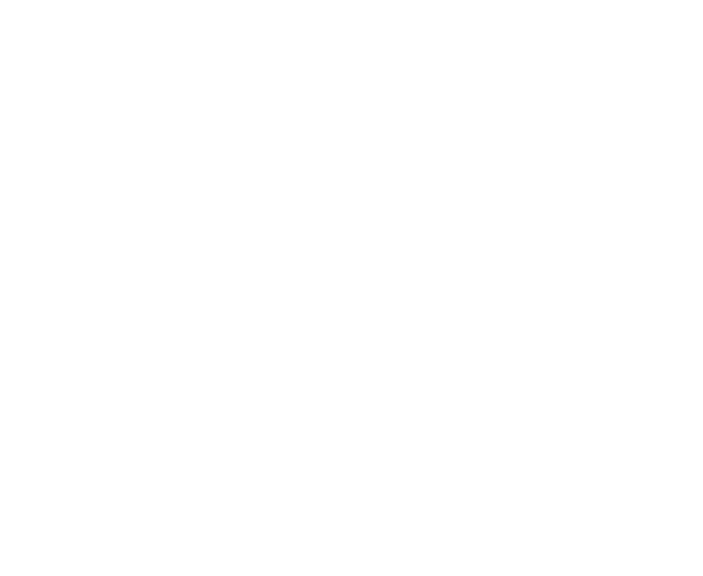
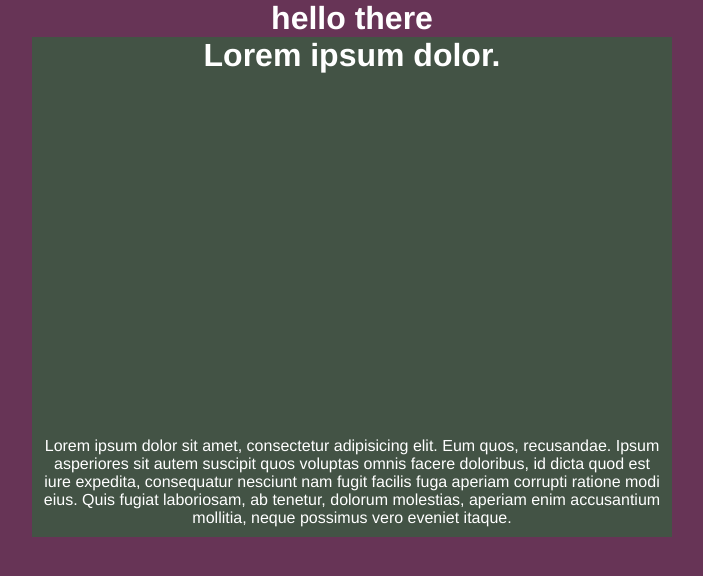
Before and after one commit to allanjnairn/demo, a plain HTML site: page index.html in a window 1280 px wide. Shown: the whole page, without its empty margins (288-991 px from the left). Drawn offline with nearby package versions, Linux system fonts and the light colour scheme.

Commit message:
css animation

```diff
--- a/gulpfile.js
+++ b/gulpfile.js
@@ -1,12 +1,25 @@
 var gulp = require('gulp');
 var sass = require('gulp-sass');
+var livereload = require('gulp-livereload');
+
 
 gulp.task('sass', function() {
 	gulp.src('./scss/*.scss')
 		.pipe(sass().on('error', sass.logError))
-		.pipe(gulp.dest('./css'));
+		.pipe(gulp.dest('./css'))
+		.pipe(livereload());
 });
 
+gulp.task('html', function() {
+	 return gulp.src([
+        './index.html'
+    ])
+    .pipe(livereload());
+});
+
+
 gulp.task('sass:watch', function(){
+	livereload.listen();
+	gulp.watch('./*.html', ['html']);
 	gulp.watch('./scss/*.scss', ['sass']);
 });
--- a/index.html
+++ b/index.html
@@ -6,7 +6,14 @@
 	<link rel="stylesheet" href="css/app.css">
 </head>
 <body>
-
+<div class="main">
+	<h1>hello there
+	</h1>
+	<div class="box">
+		<h1>Lorem ipsum dolor.</h1>
+		<p>Lorem ipsum dolor sit amet, consectetur adipisicing elit. Eum quos, recusandae. Ipsum asperiores sit autem suscipit quos voluptas omnis facere doloribus, id dicta quod est iure expedita, consequatur nesciunt nam fugit facilis fuga aperiam corrupti ratione modi eius. Quis fugiat laboriosam, ab tenetur, dolorum molestias, aperiam enim accusantium mollitia, neque possimus vero eveniet itaque.</p>
+	</div>
+</div>
 
 <script src="https://ajax.googleapis.com/ajax/libs/jquery/1.11.3/jquery.min.js"></script>
 </body>
--- a/scss/app.scss
+++ b/scss/app.scss
@@ -1 +1,59 @@
-body {}
+* {
+	margin:0;
+	padding:0;
+}
+
+@keyframes example {
+	0% {width:50%;
+	}
+	50% {width: 80%;}
+
+
+}
+
+.main {
+
+	text-align: center;
+	position: relative;
+	width: 100%;
+	height: 100vh;
+	background-color: #673456;
+	h1 {
+		color:white;
+		display: inline-block;
+
+	}
+	font-family: "Helvetica Neue";
+}
+
+.box {
+	transition: all 0.2s linear;
+	position: relative;
+	margin:0 auto;
+	width:50%;
+	animation-name: example;
+	animation-duration: 1s;
+	animation-iteration-count: infinite;
+	animation-direction: alternate;
+	animation-timing-function: linear;
+
+	height:500px;
+	background-color: #435345;
+	h1 {
+		position: relative;
+
+	}
+	p {
+		margin: 10px;
+		color: white;
+		position:absolute;
+		bottom: 0;}
+
+		&:hover {
+			width: 80%;
+			background-color: #135456;
+			padding-top: 100px;
+			transform: rotate3d(10,10,10,300deg);
+		}
+
+}
```
Also changed, not shown: css/app.css.
